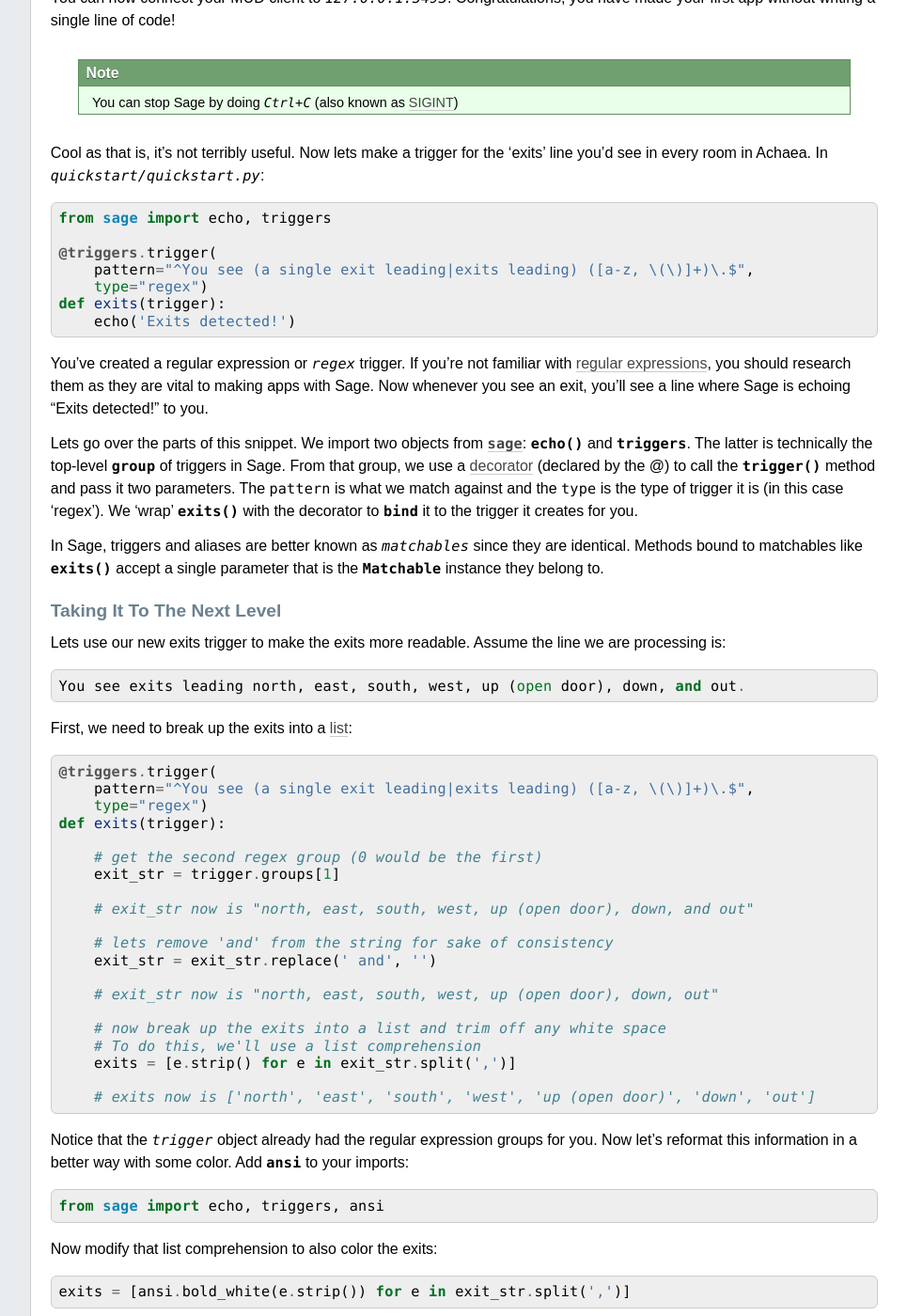
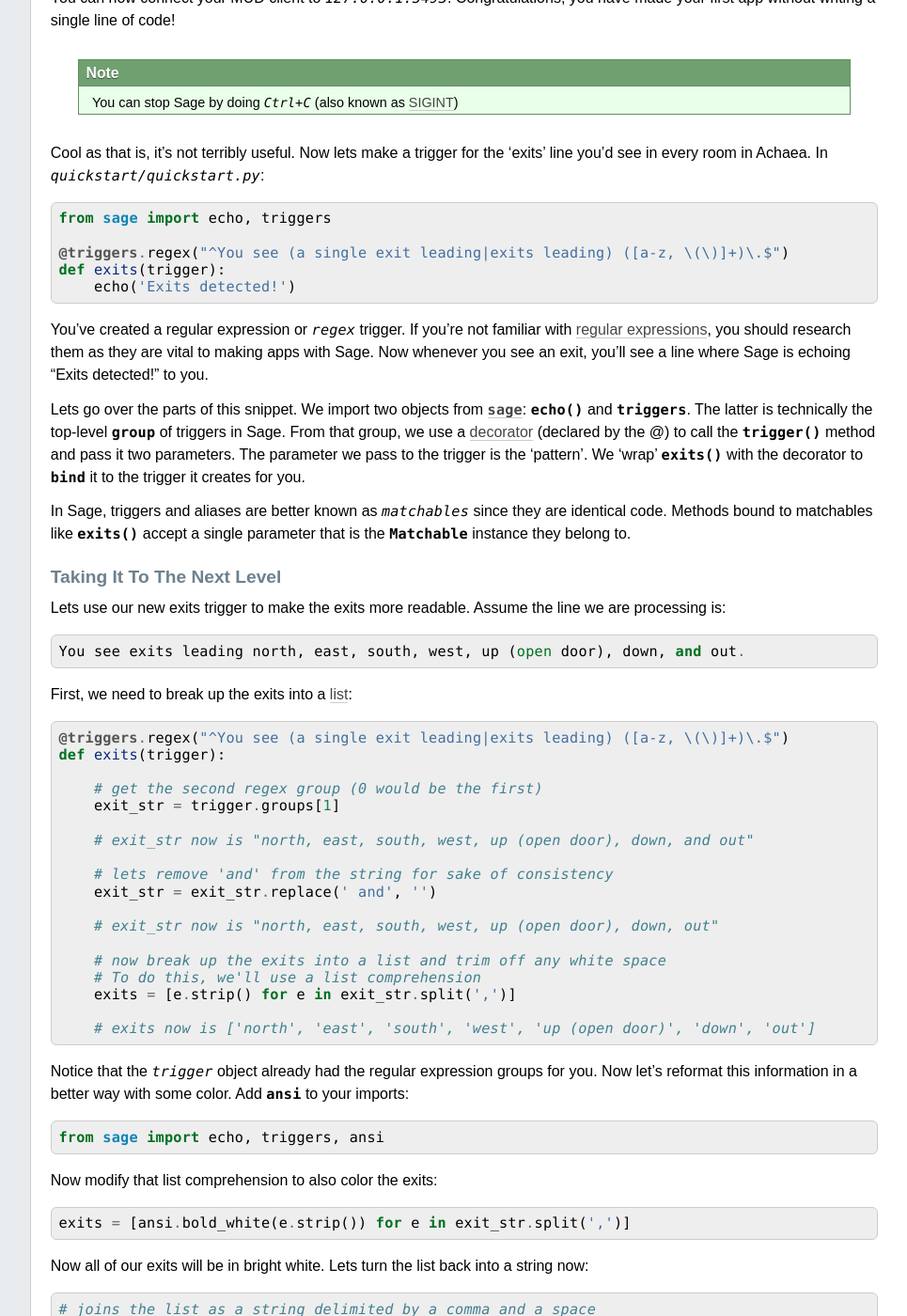
Before and after one commit to adayoung/sage, a Sphinx documentation site: the page built from docs/source/quickstart.rst, in a window 1280 px wide and 1400 px high, scrolled down 567 px. Shown: the whole window at 94% size, without its empty margins (224-1189 px from the left). Built offline with Sphinx 7.4.7, drawn with Linux system fonts in a browser that asks for light colours; pages that are not in the unit, such as notebooks, are missing from menus; some of the changed text lies outside the part shown.

Commit message:
docs so out of date

```diff
--- a/docs/source/quickstart.rst
+++ b/docs/source/quickstart.rst
@@ -42,9 +42,7 @@
 
     from sage import echo, triggers
 
-    @triggers.trigger(
-        pattern="^You see (a single exit leading|exits leading) ([a-z, \(\)]+)\.$",
-        type="regex")
+    @triggers.regex("^You see (a single exit leading|exits leading) ([a-z, \(\)]+)\.$")
     def exits(trigger):
         echo('Exits detected!')
 
@@ -59,13 +57,12 @@
 triggers in Sage. From that group, we use a
 `decorator <http://docs.python.org/2/reference/compound_stmts.html#function>`_
 (declared by the @) to call the :py:meth:`~sage.matching.TriggerGroup.trigger`
-method and pass it two parameters. The ``pattern`` is what we match against and
-the ``type`` is the type of trigger it is (in this case 'regex'). We 'wrap'
-:py:meth:`exits` with the decorator to :py:data:`~sage.matching.Matchable.bind`
+method and pass it two parameters. The parameter we pass to the trigger is the 'pattern'.
+We 'wrap' :py:meth:`exits` with the decorator to :py:data:`~sage.matching.Matchable.bind`
 it to the trigger it creates for you.
 
 In Sage, triggers and aliases are better known as `matchables` since they are
-identical. Methods bound to matchables like :py:meth:`exits` accept a single
+identical code. Methods bound to matchables like :py:meth:`exits` accept a single
 parameter that is the :py:class:`~sage.matching.Matchable` instance they
 belong to.
 
@@ -80,9 +77,7 @@
 First, we need to break up the exits into a
 `list <http://docs.python.org/2/tutorial/introduction.html#lists>`_: ::
 
-    @triggers.trigger(
-        pattern="^You see (a single exit leading|exits leading) ([a-z, \(\)]+)\.$",
-        type="regex")
+    @triggers.regex("^You see (a single exit leading|exits leading) ([a-z, \(\)]+)\.$")
     def exits(trigger):
 
         # get the second regex group (0 would be the first)
@@ -142,9 +137,7 @@
     from sage import triggers, ansi
 
 
-    @triggers.trigger(
-        pattern="^You see (a single exit leading|exits leading) ([a-z, \(\)]+)\.$",
-        type="regex")
+    @triggers.regex("^You see (a single exit leading|exits leading) ([a-z, \(\)]+)\.$")
     def exits(trigger):
         # get the second regex group (0 would be the first)
         exit_str = trigger.groups[1]
@@ -186,9 +179,7 @@
     room_triggers = triggers.create_group('room', app='quickstart')
 
     # notice how the decorator changes to the group
-    @room_triggers.trigger(
-        pattern="^You see (a single exit leading|exits leading) ([a-z, \(\)]+)\.$",
-        type="regex")
+    @room_triggers.regex("^You see (a single exit leading|exits leading) ([a-z, \(\)]+)\.$")
     def exits(trigger):
         exit_str = trigger.groups[1]
         exit_str = exit_str.replace('and', '')
@@ -216,15 +207,13 @@
 
 
     # We create an alias similar to how we create a trigger
-    @room_aliases.alias(pattern="ql", type="exact")
+    @room_aliases.exact("ql")
     def ql(alias):
         # send to Achaea
         send('ql')
 
 
-    @room_triggers.trigger(
-        pattern="^You see (a single exit leading|exits leading) ([a-z, \(\)]+)\.$",
-        type="regex")
+    @room_triggers.regex("^You see (a single exit leading|exits leading) ([a-z, \(\)]+)\.$")
     def exits(trigger):
         exit_str = trigger.groups[1]
         exit_str = exit_str.replace('and', '')
@@ -244,7 +233,7 @@
 
     room_aliases = aliases.create_group('room', app='quickstart')
 
-    @room_aliases.alias(pattern="ql", type="exact")
+    @room_aliases.exact("ql")
     def ql(alias):
 
         # enable the exits trigger
@@ -254,10 +243,7 @@
         send('ql')
 
 
-    @room_triggers.trigger(
-        pattern="^You see (a single exit leading|exits leading) ([a-z, \(\)]+)\.$",
-        type="regex",
-        enabled=False)  # notice this is now disabled
+    @room_triggers.regex("^You see (a single exit leading|exits leading) ([a-z, \(\)]+)\.$", enabled=False)  # notice this is now disabled
     def exits(trigger):
         exit_str = trigger.groups[1]
         exit_str = exit_str.replace('and', '')
```
